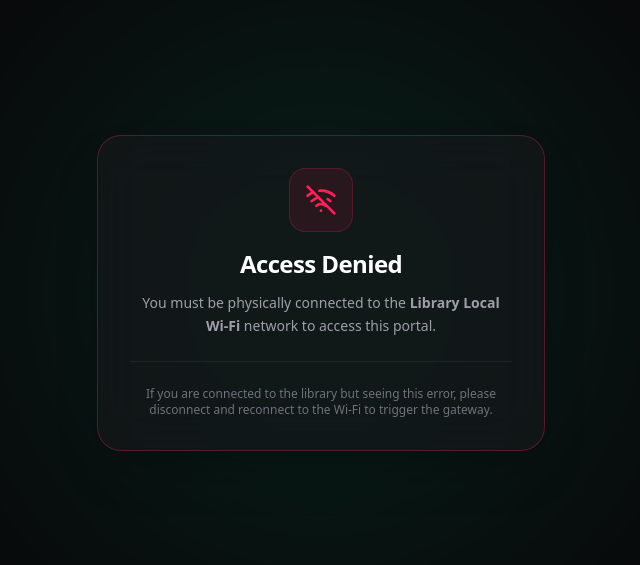
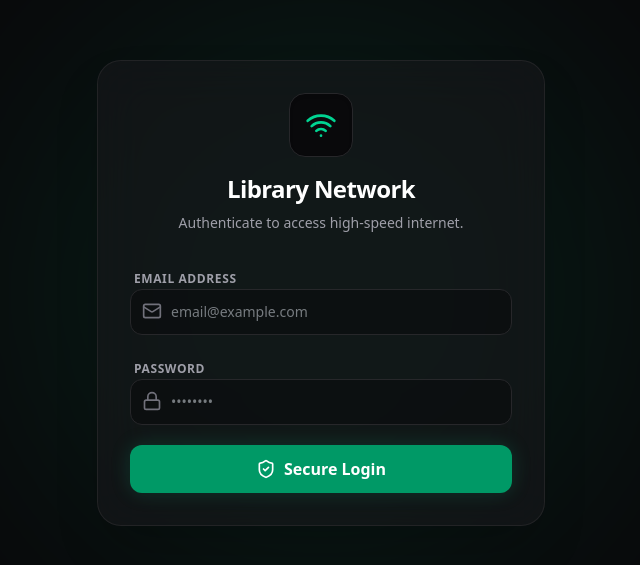
Before and after one commit to NGT-CP/Nexus-Libernet, a Next.js app: page / in a window 1280 px wide. Shown: the part 107-672 px from the top of the page, without its empty margins (319-959 px from the left). Built offline with nearby package versions, Linux system fonts and the light colour scheme.

Commit message:
Now user must be connecrted to wifi but admin can login with or without connecting to wfi

```diff
--- a/app/actions/auth.ts
+++ b/app/actions/auth.ts
@@ -11,59 +11,47 @@ export async function loginAction(formData: FormData) {
     const macAddress = formData.get('macAddress') as string;
     const ipAddress = formData.get('ipAddress') as string;
 
-    // 1. Authenticate the user's password
+    // 1. Authenticate the user's password first
     const { data, error } = await supabase.auth.signInWithPassword({ email, password });
     if (error) return { error: error.message };
 
     const user = data.user;
     const role = user.user_metadata?.role || 'student';
+
+    // ==========================================
+    // SMART WI-FI LOCKOUT
+    // ==========================================
+    // If no MAC is present AND the user is not an Admin, kick them out.
     if ((!macAddress || macAddress.length < 5) && role !== 'admin') {
-        // Force sign out immediately to destroy their session token
         await supabase.auth.signOut();
-        return { error: 'Network Security: You must be connected to the Library Wi-Fi to log in.' };
+        return { error: 'Access Denied: You must be connected to the Library Wi-Fi to log in.' };
     }
 
-    // 2. Hardware Sync & Security
+    // 2. Hardware Sync & Security (Only runs if a MAC is present)
     if (macAddress && macAddress.length > 5) {
         let studentId = null;
 
         if (role !== 'admin') {
-            const { data: student } = await supabase
-                .from('students')
-                .select('id')
-                .eq('email', email)
-                .single();
+            const { data: student } = await supabase.from('students').select('id').eq('email', email).single();
 
             if (student) {
                 studentId = student.id;
 
-                // ==========================================
-                // SECURITY: HARDWARE BINDING (1 Device Per Student)
-                // ==========================================
-                const { data: registeredDevices } = await supabase
-                    .from('devices')
-                    .select('mac_address')
-                    .eq('student_id', studentId);
+                // HARDWARE BINDING (1 Device Per Student)
+                const { data: registeredDevices } = await supabase.from('devices').select('mac_address').eq('student_id', studentId);
 
-                // If the student already has devices linked to their account...
                 if (registeredDevices && registeredDevices.length > 0) {
+                    const isRecognized = registeredDevices.some(d => d.mac_address.toUpperCase() === macAddress.toUpperCase());
 
-                    // Check if the MAC they are using right now matches their linked device
-                    const isRecognized = registeredDevices.some(
-                        d => d.mac_address.toUpperCase() === macAddress.toUpperCase()
-                    );
-
-                    // If it's a completely different device, BLOCK THE LOGIN
                     if (!isRecognized) {
-                        // Force logout so they don't even get a valid session token
                         await supabase.auth.signOut();
-                        return { error: 'Device Limit Reached: Your account is permanently locked to another device. See Admin to reset.' };
+                        return { error: 'Device Limit Reached: Your account is permanently locked to another device.' };
                     }
                 }
             }
         }
 
-        // 3. Register the device (If it's their first time logging in, it locks this MAC to them)
+        // Register/Update the device
         await supabase.from('devices').upsert({
             mac_address: macAddress,
             ip_address: ipAddress || '0.0.0.0',
@@ -74,7 +62,7 @@ export async function loginAction(formData: FormData) {
         }, { onConflict: 'mac_address' });
     }
 
-    // 4. Route to the correct dashboard
+    // 3. Route to the correct dashboard
     if (role === 'admin') redirect('/admin');
     else redirect('/dashboard');
 }
--- a/app/page.tsx
+++ b/app/page.tsx
@@ -2,15 +2,13 @@
 
 import React, { useState, Suspense } from 'react';
 import { useSearchParams } from 'next/navigation';
-import { Loader2, ShieldCheck, Wifi, Mail, Lock, Router, WifiOff } from 'lucide-react';
+import { Loader2, ShieldCheck, Wifi, Mail, Lock, Router } from 'lucide-react';
 import { loginAction } from '@/app/actions/auth';
 
 export default function LoginPage() {
     return (
         <div className="min-h-screen bg-zinc-950 flex flex-col items-center justify-center p-4 font-sans text-slate-50 relative overflow-hidden">
-            {/* Background ambient glow */}
             <div className="absolute top-1/2 left-1/2 -translate-x-1/2 -translate-y-1/2 w-[600px] h-[600px] bg-emerald-500/10 rounded-full blur-[120px] pointer-events-none" />
-
             <Suspense fallback={<Loader2 className="w-8 h-8 animate-spin text-emerald-500" />}>
                 <LoginForm />
             </Suspense>
@@ -21,12 +19,8 @@ export default function LoginPage() {
 function LoginForm() {
     const searchParams = useSearchParams();
 
-    // Grab the MikroTik parameters from the captive portal redirect
     const mac = searchParams.get('mac') || '';
     const ip = searchParams.get('ip') || '';
-
-    // Secret Admin Backdoor: Add ?admin=true to the URL if you are at home!
-    const isAdminBypass = searchParams.get('admin') === 'true';
 
     const [loading, setLoading] = useState(false);
     const [error, setError] = useState('');
@@ -45,34 +39,9 @@ function LoginForm() {
         }
     };
 
-    // ==========================================
-    // THE WI-FI LOCKOUT SCREEN
-    // ==========================================
-    // If the router didn't pass a MAC address, and you aren't using the admin backdoor, block the UI.
-    if (!mac && !isAdminBypass) {
-        return (
-            <div className="w-full max-w-md bg-zinc-900/60 border border-rose-500/30 rounded-3xl shadow-2xl p-8 backdrop-blur-xl z-10 text-center animate-in zoom-in-95 duration-500">
-                <div className="w-16 h-16 bg-rose-500/10 border border-rose-500/20 rounded-2xl flex items-center justify-center mx-auto mb-4">
-                    <WifiOff className="w-8 h-8 text-rose-500" />
-                </div>
-                <h1 className="text-2xl font-bold tracking-tight text-white">Access Denied</h1>
-                <p className="text-sm text-zinc-400 mt-3 leading-relaxed">
-                    You must be physically connected to the <strong>Library Local Wi-Fi</strong> network to access this portal.
-                </p>
-                <p className="text-xs text-zinc-500 mt-6 pt-6 border-t border-zinc-800/80">
-                    If you are connected to the library but seeing this error, please disconnect and reconnect to the Wi-Fi to trigger the gateway.
-                </p>
-            </div>
-        );
-    }
-
-    // ==========================================
-    // THE STANDARD LOGIN FORM
-    // ==========================================
     return (
         <div className="w-full max-w-md bg-zinc-900/60 border border-zinc-800/80 rounded-3xl shadow-2xl p-8 backdrop-blur-xl z-10 animate-in fade-in zoom-in-95 duration-500">
 
-            {/* Header */}
             <div className="flex flex-col items-center text-center mb-8">
                 <div className="w-16 h-16 bg-zinc-950 border border-zinc-800 rounded-2xl flex items-center justify-center mb-4 shadow-inner">
                     <Wifi className="w-8 h-8 text-emerald-400" />
@@ -81,7 +50,6 @@ function LoginForm() {
                 <p className="text-sm text-zinc-400 mt-2">Authenticate to access high-speed internet.</p>
             </div>
 
-            {/* Hardware Sync Banner */}
             {mac && (
                 <div className="mb-6 p-3 bg-sky-500/10 border border-sky-500/20 rounded-xl flex items-center text-sky-400 text-xs">
                     <Router className="w-4 h-4 mr-3 shrink-0" />
@@ -93,7 +61,6 @@ function LoginForm() {
             )}
 
             <form onSubmit={handleSubmit} className="space-y-5">
-                {/* HIDDEN INPUTS: These send the hardware data to auth.ts */}
                 <input type="hidden" name="macAddress" value={mac} />
                 <input type="hidden" name="ipAddress" value={ip} />
 
@@ -101,13 +68,7 @@ function LoginForm() {
                     <label className="text-xs font-semibold text-zinc-400 uppercase tracking-wider pl-1">Email Address</label>
                     <div className="relative">
                         <Mail className="w-5 h-5 absolute left-3 top-3 text-zinc-500" />
-                        <input
-                            required
-                            type="email"
-                            name="email"
-                            placeholder="student@example.com"
-                            className="w-full bg-zinc-950/50 border border-zinc-800 rounded-xl py-3 pl-10 pr-4 text-sm text-slate-200 focus:outline-none focus:border-emerald-500/50 focus:ring-1 focus:ring-emerald-500/50 transition-all"
-                        />
+                        <input required type="email" name="email" placeholder="email@example.com" className="w-full bg-zinc-950/50 border border-zinc-800 rounded-xl py-3 pl-10 pr-4 text-sm text-slate-200 focus:outline-none focus:border-emerald-500/50 focus:ring-1 focus:ring-emerald-500/50 transition-all" />
                     </div>
                 </div>
 
@@ -115,13 +76,7 @@ function LoginForm() {
                     <label className="text-xs font-semibold text-zinc-400 uppercase tracking-wider pl-1">Password</label>
                     <div className="relative">
                         <Lock className="w-5 h-5 absolute left-3 top-3 text-zinc-500" />
-                        <input
-                            required
-                            type="password"
-                            name="password"
-                            placeholder="••••••••"
-                            className="w-full bg-zinc-950/50 border border-zinc-800 rounded-xl py-3 pl-10 pr-4 text-sm text-slate-200 focus:outline-none focus:border-emerald-500/50 focus:ring-1 focus:ring-emerald-500/50 transition-all"
-                        />
+                        <input required type="password" name="password" placeholder="••••••••" className="w-full bg-zinc-950/50 border border-zinc-800 rounded-xl py-3 pl-10 pr-4 text-sm text-slate-200 focus:outline-none focus:border-emerald-500/50 focus:ring-1 focus:ring-emerald-500/50 transition-all" />
                     </div>
                 </div>
 
@@ -131,20 +86,10 @@ function LoginForm() {
                     </div>
                 )}
 
-                <button
-                    disabled={loading}
-                    type="submit"
-                    className="w-full bg-emerald-600 hover:bg-emerald-500 disabled:opacity-50 text-white font-bold py-3 px-4 rounded-xl flex items-center justify-center mt-2 shadow-[0_0_20px_rgba(16,185,129,0.2)] transition-all"
-                >
+                <button disabled={loading} type="submit" className="w-full bg-emerald-600 hover:bg-emerald-500 disabled:opacity-50 text-white font-bold py-3 px-4 rounded-xl flex items-center justify-center mt-2 shadow-[0_0_20px_rgba(16,185,129,0.2)] transition-all">
                     {loading ? <Loader2 className="w-5 h-5 animate-spin" /> : <><ShieldCheck className="w-5 h-5 mr-2" /> Secure Login</>}
                 </button>
             </form>
-
-            <div className="mt-8 text-center border-t border-zinc-800/80 pt-6">
-                <p className="text-xs text-zinc-500">
-                    Need an account? See the library administrator at the front desk.
-                </p>
-            </div>
         </div>
     );
 }
```
